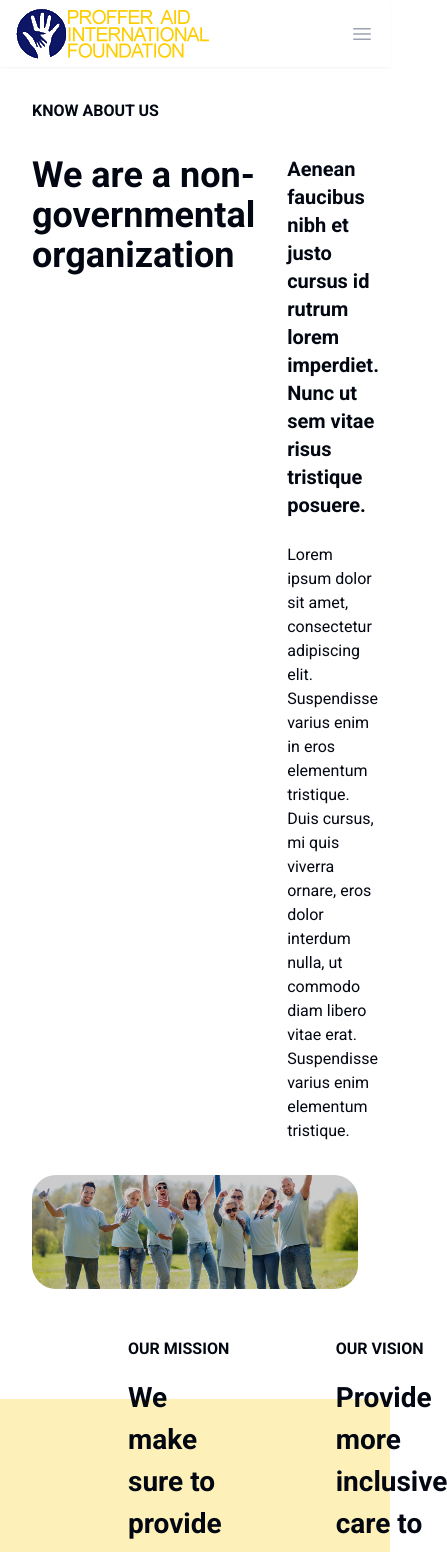
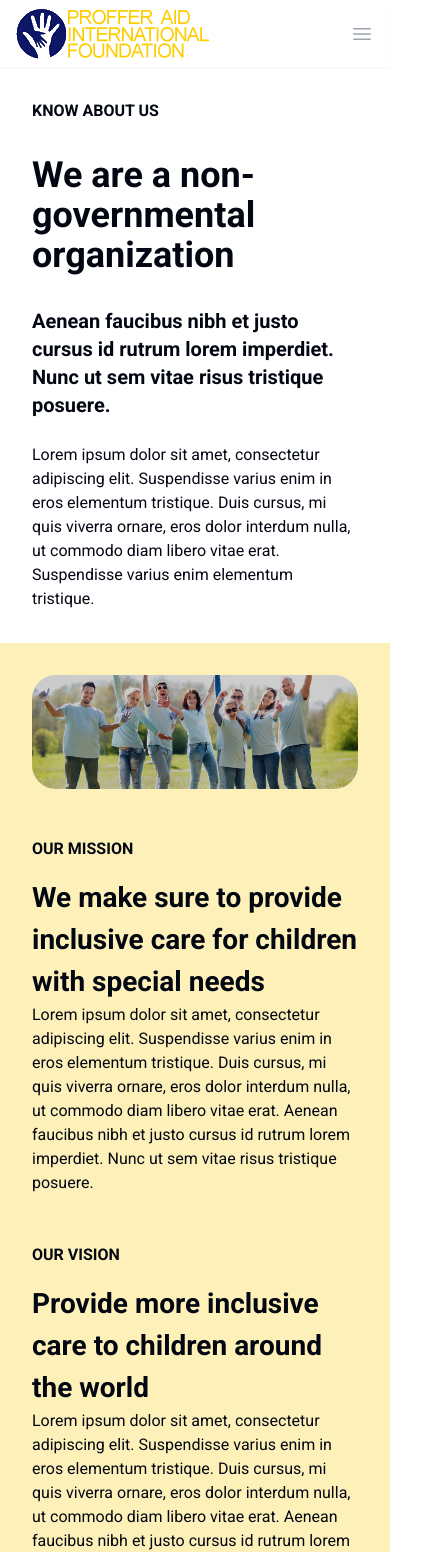
Before and after one commit to thatguynapster/proffer-aid, a Next.js app: page /about-us in a window 390 px wide. Shown: the top 1552 px of the page, 447 px wide, since content can reach past the window. Built offline with nearby package versions, Linux system fonts and the light colour scheme.

Commit message:
about page mobile view fixes

```diff
--- a/app/about-us/page.tsx
+++ b/app/about-us/page.tsx
@@ -22,12 +22,12 @@ export default function AboutUsPage() {
           know about us
         </p>
 
-        <div className="flex gap-8">
+        <div className="flex flex-col lg:flex-row gap-8">
           <h2 className="md:pl-[104px] text-4xl md:text-5xl font-bold">
             We are a non-governmental organization
           </h2>
 
-          <p className="max-w-[465px]">
+          <p className="md:pl-[104px] lg:max-w-[465px]">
             <span className="text-xl font-bold">
               Aenean faucibus nibh et justo cursus id rutrum lorem imperdiet.
               Nunc ut sem vitae risus tristique posuere.
@@ -43,8 +43,8 @@ export default function AboutUsPage() {
       </div>
 
       {/* mission & vision */}
-      <div className="flex flex-col gap-12 lg:gap-24 bg-[#FDF0B9] pb-8 lg:pb-16 px-8 md:px-16 lg:px-28 mt-56">
-        <div className="relative w-full -mt-56">
+      <div className="flex flex-col gap-12 lg:gap-24 bg-[#FDF0B9] py-8 lg:py-16 lg:pt-0 px-8 md:px-16 lg:px-28 lg:mt-56">
+        <div className="relative w-full lg:-mt-56">
           <Image
             alt="Hero Background"
             src={mission_bg}
@@ -58,7 +58,7 @@ export default function AboutUsPage() {
           <div className="absolute left-0 right-0 top-0 bottom-0 bg-dark/20 rounded-3xl"></div>
         </div>
 
-        <div className="flex gap-24 px-24">
+        <div className="flex flex-col lg:flex-row gap-12 lg:gap-24 lg:px-24">
           <div className="flex flex-col">
             <h4 className="font-bold uppercase mb-4">our mission</h4>
             <h2 className="text-[1.75rem] font-bold">
```
